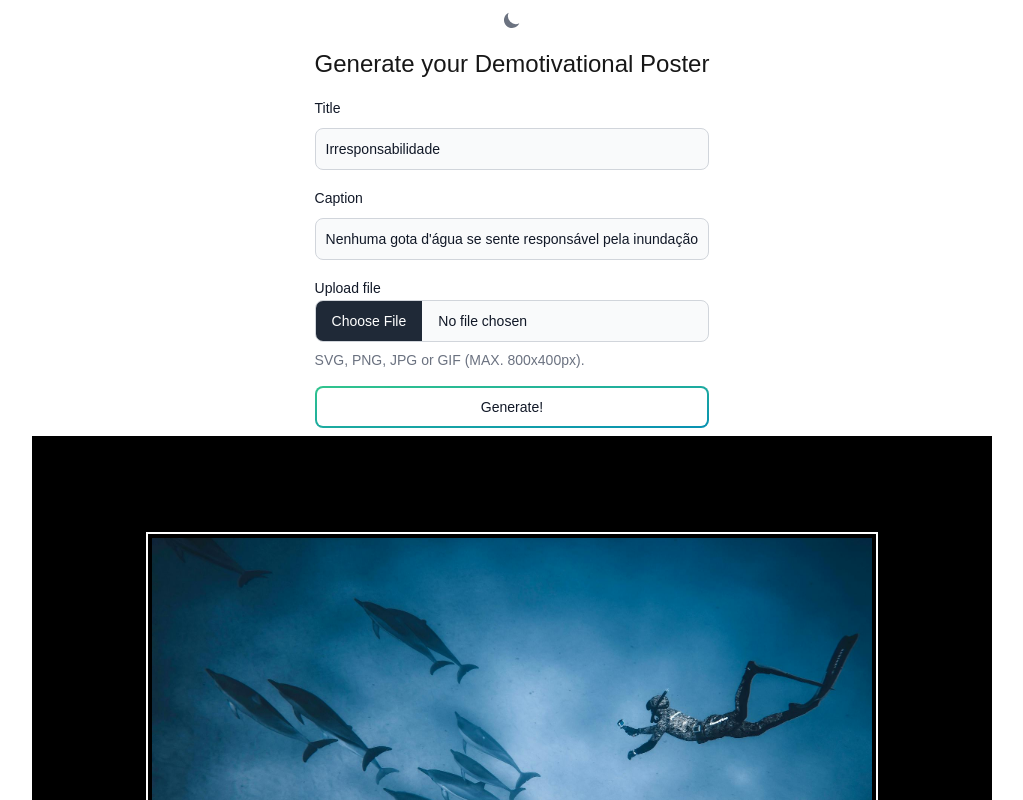
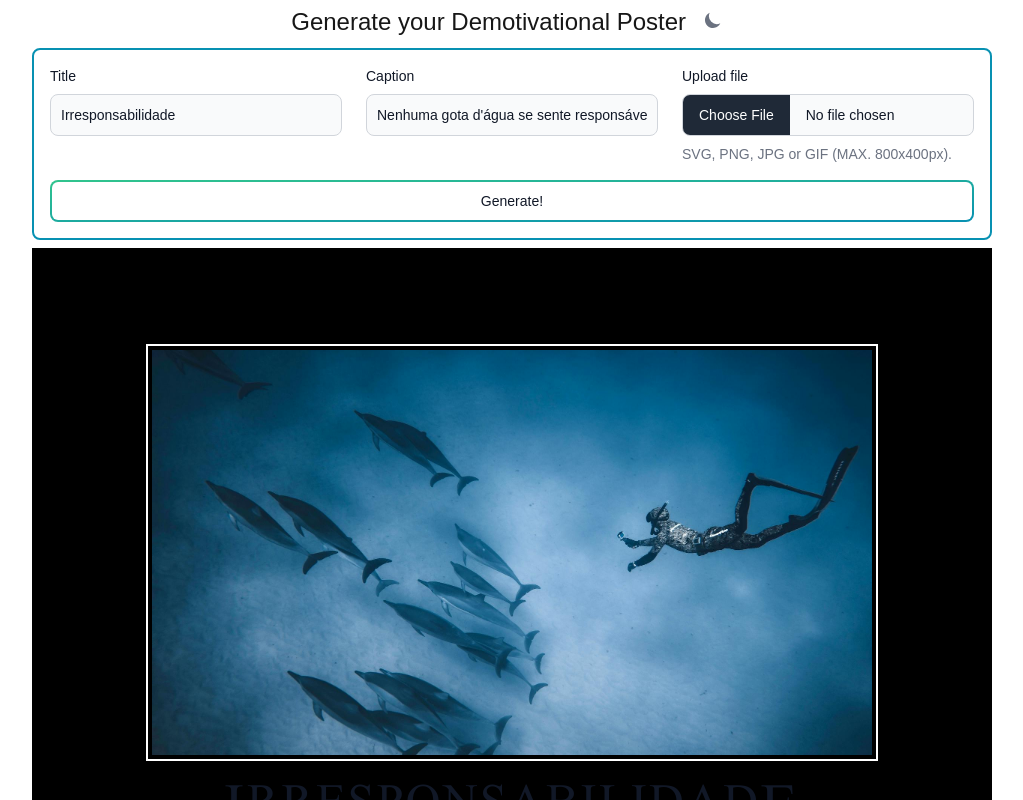
Before and after one commit to shadyueh/demotgen, a Next.js app: page /generator in a window 1280 px wide. Shown: the top 800 px of the page, without its empty margins (128-1151 px from the left). Built offline with nearby package versions, Linux system fonts and the light colour scheme.

Commit message:
feat: altera layout do form do poster

```diff
--- a/app/generator/page.tsx
+++ b/app/generator/page.tsx
@@ -34,28 +34,25 @@ export default function Home() {
   return (
     <div className="flex flex-col min-h-dvh  dark:bg-gray-800">
       <main className="flex flex-col h-full items-center gap-2">
+        <h1 className="text-2xl dark:text-white">Generate your Demotivational Poster <DarkThemeToggle /></h1>
 
-        <DarkThemeToggle />
+        <form className="flex flex-col gap-4  min-w-[95%] sm:min-w-[960px] mx-auto p-4 border-2 border-cyan-600 rounded-lg ">
+          <div className="grid gap-4 sm:grid-cols-3 sm:gap-6">
+            <div className="w-full">
+              <Label htmlFor="base" value="Title" className="mb-2 block" />
+              <TextInput id="base" type="text" sizing="md"
+                value={posterTitle} onChange={(e) => setPosterTitle(e.target.value)} />
+            </div>
 
-        <form className="flex max-w-md flex-col gap-4">
-          <h1 className="text-2xl dark:text-white">Generate your Demotivational Poster</h1>
-          <div>
-            <div className="mb-2 block">
-              <Label htmlFor="base" value="Title" />
+            <div className="w-full">
+              <Label htmlFor="caption" value="Caption" className="mb-2 block" />
+              <TextInput id="caption" type="text" sizing="md" value={posterCaption} onChange={(e) => setPosterCaption(e.target.value)} />
             </div>
-            <TextInput id="base" type="text" sizing="md" value={posterTitle} onChange={(e) => setPosterTitle(e.target.value)} />
-          </div>
-          <div>
-            <div className="mb-2 block">
-              <Label htmlFor="caption" value="Caption" />
+
+            <div className="w-full">
+              <Label htmlFor="file-upload-helper-text" value="Upload file" className="mb-2 block" />
+              <FileInput id="file-upload-helper-text" helperText="SVG, PNG, JPG or GIF (MAX. 800x400px)." />
             </div>
-            <TextInput id="caption" type="text" sizing="md" value={posterCaption} onChange={(e) => setPosterCaption(e.target.value)} />
-          </div>
-          <div>
-            <div>
-              <Label htmlFor="file-upload-helper-text" value="Upload file" />
-            </div>
-            <FileInput id="file-upload-helper-text" helperText="SVG, PNG, JPG or GIF (MAX. 800x400px)." />
           </div>
           <Button outline gradientDuoTone="greenToBlue" >Generate!</Button>
         </form>
```
